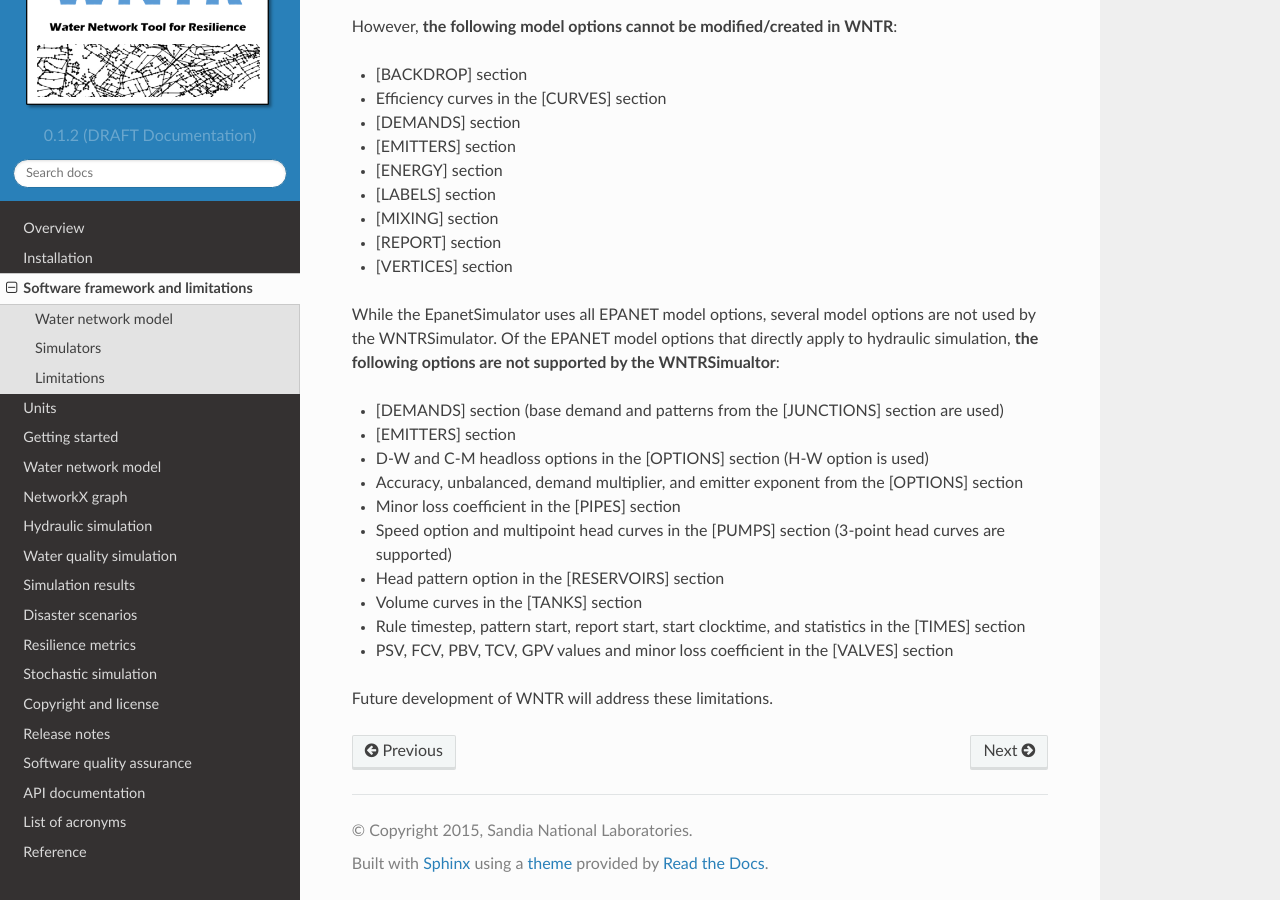
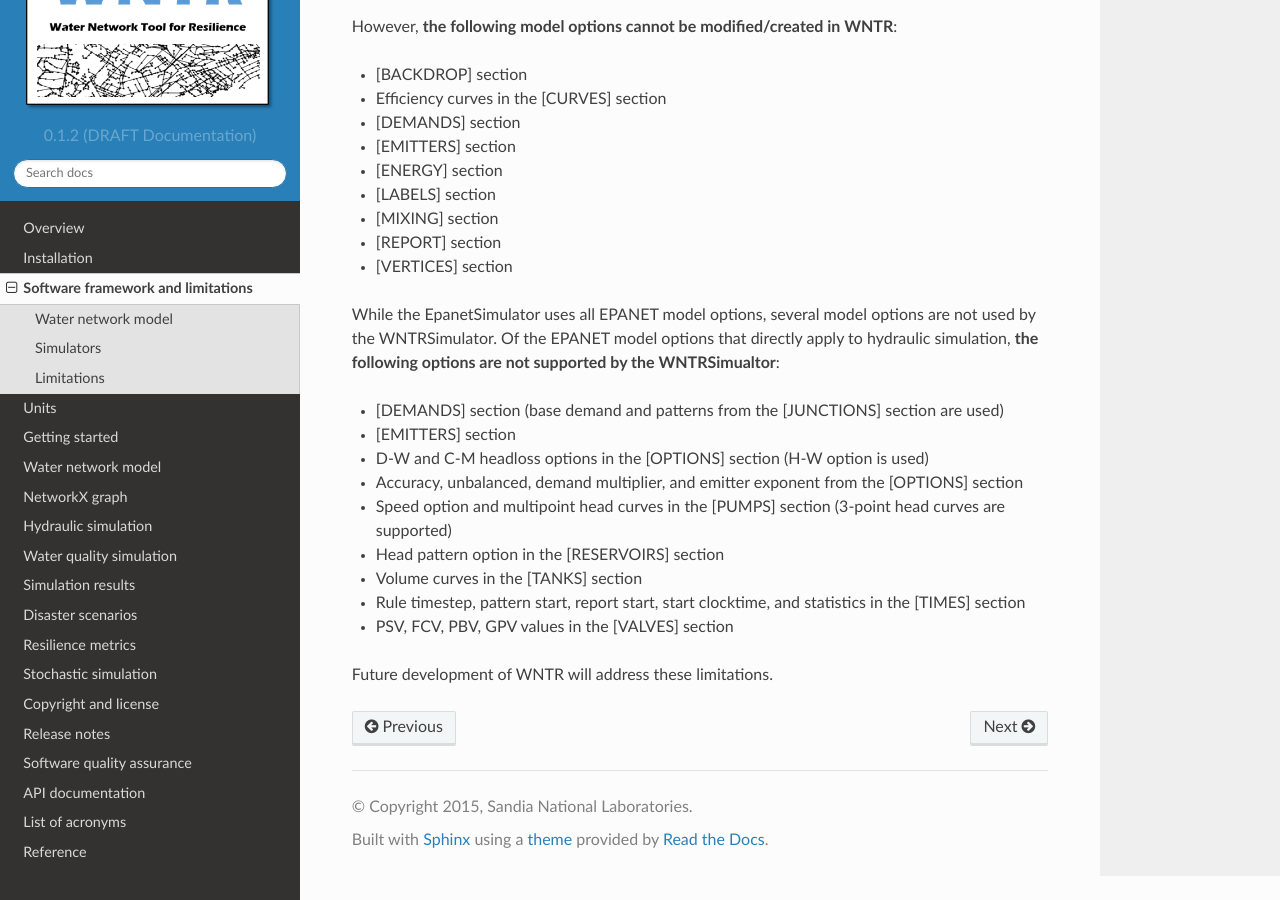
Before and after one commit to USEPA/WNTR, a Sphinx documentation site: the page built from documentation/framework.rst, in a window 1280 px wide and 900 px high, scrolled down 2395 px. Built offline with Sphinx 7.4.7 and the Read the Docs theme 2.0.0, drawn with Linux system fonts in a browser that asks for light colours.

Commit message:
Updated framework section of UM

```diff
--- a/documentation/framework.rst
+++ b/documentation/framework.rst
@@ -135,11 +135,10 @@ Of the EPANET model options that directly apply to hydraulic simulation, **the f
 * [EMITTERS] section
 * D-W and C-M headloss options in the [OPTIONS] section (H-W option is used)
 * Accuracy, unbalanced, demand multiplier, and emitter exponent from the [OPTIONS] section
-* Minor loss coefficient in the [PIPES] section
 * Speed option and multipoint head curves in the [PUMPS] section (3-point head curves are supported)
 * Head pattern option in the [RESERVOIRS] section
 * Volume curves in the [TANKS] section
 * Rule timestep, pattern start, report start, start clocktime, and statistics in the [TIMES] section
-* PSV, FCV, PBV, TCV, GPV values and minor loss coefficient in the [VALVES] section
+* PSV, FCV, PBV, GPV values in the [VALVES] section
 
 Future development of WNTR will address these limitations.
```
